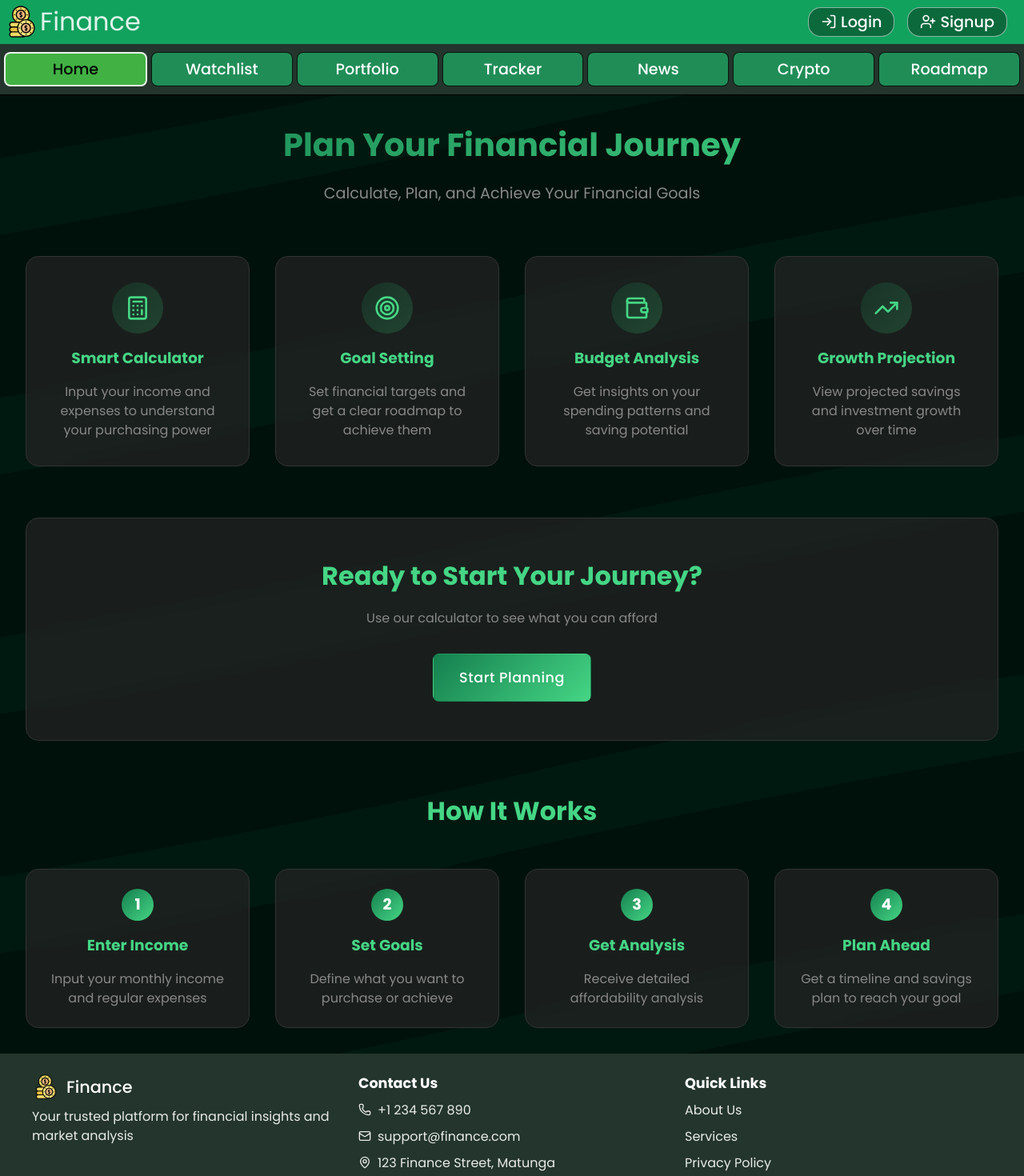
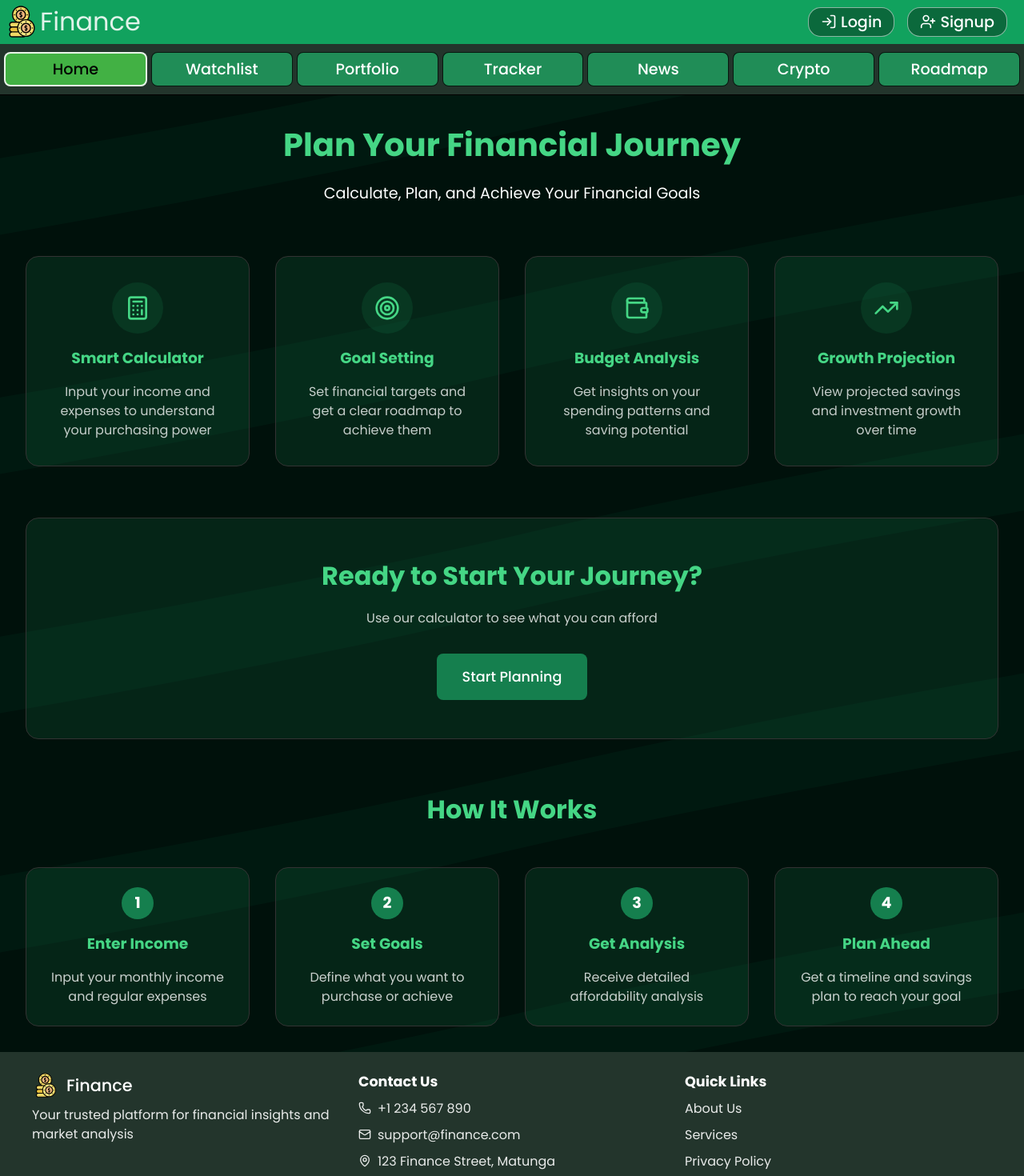
Before and after one commit to rushichavan21/Finance, a React (Vite) app in the folder Client/: page /roadmap in a window 1280 px wide. Shown: the top 1470 px of the page at 80% size. Built offline with nearby package versions, Linux system fonts and the light colour scheme.

Commit message:
roadmap landing : ui update

```diff
--- a/Client/src/components/roadmap/roadmapLanding.css
+++ b/Client/src/components/roadmap/roadmapLanding.css
@@ -16,9 +16,9 @@
   left: 0;
   right: 0;
   bottom: 0;
+  background-color: rgba(26, 26, 26, 0);
   z-index: 1;
 }
-
 
 .roadmap-hero,
 .roadmap-cta,
@@ -36,14 +36,12 @@
 .roadmap-hero h1 {
   font-size: 2.5rem;
   margin-bottom: 1rem;
-  background: linear-gradient(135deg, #157f4e, #45d685);
-  -webkit-background-clip: text;
-  -webkit-text-fill-color: transparent;
+  color: #45d685;
 }
 
 .roadmap-hero p {
   font-size: 1.2rem;
-  color: #888;
+  color:white;
 }
 
 .roadmap-features {
@@ -53,17 +51,11 @@
   margin-bottom: 4rem;
 }
 
-
 .feature-card, .step, .roadmap-cta {
-  background: rgba(36, 36, 36, 0.7);
-  backdrop-filter: blur(10px);
-  -webkit-backdrop-filter: blur(10px);
+  background-color: #208d5729;
   border: 1px solid #333;
-  transition: all 0.3s ease-in-out;
-  position: relative;
-  overflow: hidden;
+  transition: transform 0.2s ease;
 }
-
 
 .feature-card {
   padding: 2rem;
@@ -74,32 +66,10 @@
 .feature-card:hover {
   transform: translateY(-5px);
   border-color: #45d685;
-  box-shadow: 0 0 25px rgba(69, 214, 133, 0.2);
-  background: rgba(36, 36, 36, 0.9);
-}
-
-.feature-card::before {
-  content: '';
-  position: absolute;
-  top: 0;
-  left: -100%;
-  width: 100%;
-  height: 100%;
-  background: linear-gradient(
-    120deg,
-    transparent,
-    rgba(69, 214, 133, 0.1),
-    transparent
-  );
-  transition: 0.6s ease;
-}
-
-.feature-card:hover::before {
-  left: 100%;
 }
 
 .feature-icon {
-  background: linear-gradient(135deg, rgba(21, 127, 78, 0.2), rgba(69, 214, 133, 0.2));
+  background: rgba(21, 127, 78, 0.2);
   width: 64px;
   height: 64px;
   border-radius: 50%;
@@ -108,13 +78,6 @@
   justify-content: center;
   margin: 0 auto 1rem;
   color: #45d685;
-  transition: all 0.3s ease-in-out;
-}
-
-.feature-card:hover .feature-icon {
-  transform: scale(1.1);
-  background: linear-gradient(135deg, rgba(21, 127, 78, 0.3), rgba(69, 214, 133, 0.3));
-  box-shadow: 0 0 20px rgba(69, 214, 133, 0.3);
 }
 
 .feature-card h3 {
@@ -123,48 +86,24 @@
 }
 
 .feature-card p {
-  color: #888;
+  color: rgba(255, 255, 255, 0.768);
   line-height: 1.5;
 }
 
-/* Steps */
 .step {
   padding: 1.5rem;
   border-radius: 1rem;
-  transition: all 0.3s ease-in-out;
 }
 
 .step:hover {
   transform: translateY(-5px);
   border-color: #45d685;
-  box-shadow: 0 0 25px rgba(69, 214, 133, 0.2);
-  background: rgba(36, 36, 36, 0.9);
-}
-
-.step::before {
-  content: '';
-  position: absolute;
-  top: 0;
-  left: -100%;
-  width: 100%;
-  height: 100%;
-  background: linear-gradient(
-    120deg,
-    transparent,
-    rgba(69, 214, 133, 0.1),
-    transparent
-  );
-  transition: 0.6s ease;
-}
-
-.step:hover::before {
-  left: 100%;
 }
 
 .step-number {
   width: 40px;
   height: 40px;
-  background: linear-gradient(135deg, #157f4e, #45d685);
+  background: #157f4e;
   border-radius: 50%;
   display: flex;
   align-items: center;
@@ -172,12 +111,7 @@
   margin: 0 auto 1rem;
   font-size: 1.2rem;
   font-weight: bold;
-  transition: all 0.3s ease-in-out;
-}
-
-.step:hover .step-number {
-  transform: scale(1.1);
-  box-shadow: 0 0 20px rgba(69, 214, 133, 0.3);
+  color: white;
 }
 
 .step h3 {
@@ -186,7 +120,7 @@
 }
 
 .step p {
-  color: #888;
+  color: rgba(255, 255, 255, 0.789);
   line-height: 1.5;
 }
 
@@ -195,14 +129,6 @@
   margin: 4rem 0;
   padding: 3rem;
   border-radius: 1rem;
-  /* background: transparent; */
-  transition: all 0.3s ease-in-out;
-}
-
-.roadmap-cta:hover {
-  border-color: #45d685;
-  box-shadow: 0 0 30px rgba(69, 214, 133, 0.15);
-  background: rgba(36, 36, 36, 0.8);
 }
 
 .roadmap-cta h2 {
@@ -212,58 +138,28 @@
 }
 
 .roadmap-cta p {
-  color: #888;
+  color: rgba(255, 255, 255, 0.789);
   margin-bottom: 2rem;
 }
 
 .start-button {
-  background: linear-gradient(135deg, #157f4e, #45d685);
+  background: #157f4e;
   color: white;
   border: none;
   padding: 1rem 2rem;
   border-radius: 0.5rem;
   font-size: 1.1rem;
   cursor: pointer;
-  transition: all 0.3s ease-in-out;
-  position: relative;
-  overflow: hidden;
-  border: 1px solid transparent;
+  transition: background-color 0.2s ease;
   font-family: poppins;
-  letter-spacing: 0.5px;
   font-weight: 500;
 }
 
 .start-button:hover {
-  transform: scale(1.05) translateY(-2px);
-  background: transparent;
-  border: 1px solid #45d685;
-  box-shadow: 0 0 25px rgba(69, 214, 133, 0.4);
-  color: #45d685;
-}
-
-.start-button::before {
-  content: '';
-  position: absolute;
-  top: 0;
-  left: -100%;
-  width: 100%;
-  height: 100%;
-  background: linear-gradient(
-    120deg,
-    transparent,
-    rgba(69, 214, 133, 0.4),
-    transparent
-  );
-  transition: 0.6s ease;
-}
-
-.start-button:hover::before {
-  left: 100%;
-}
-
-.start-button:active {
-  transform: scale(0.98);
-  box-shadow: 0 0 15px rgba(69, 214, 133, 0.3);
+  background: #45d685;
+  transform: scale(1.05);
+  box-shadow: 0 4px 15px rgba(69, 214, 133, 0.3);
+  color: black;
 }
 
 .how-it-works {
```
